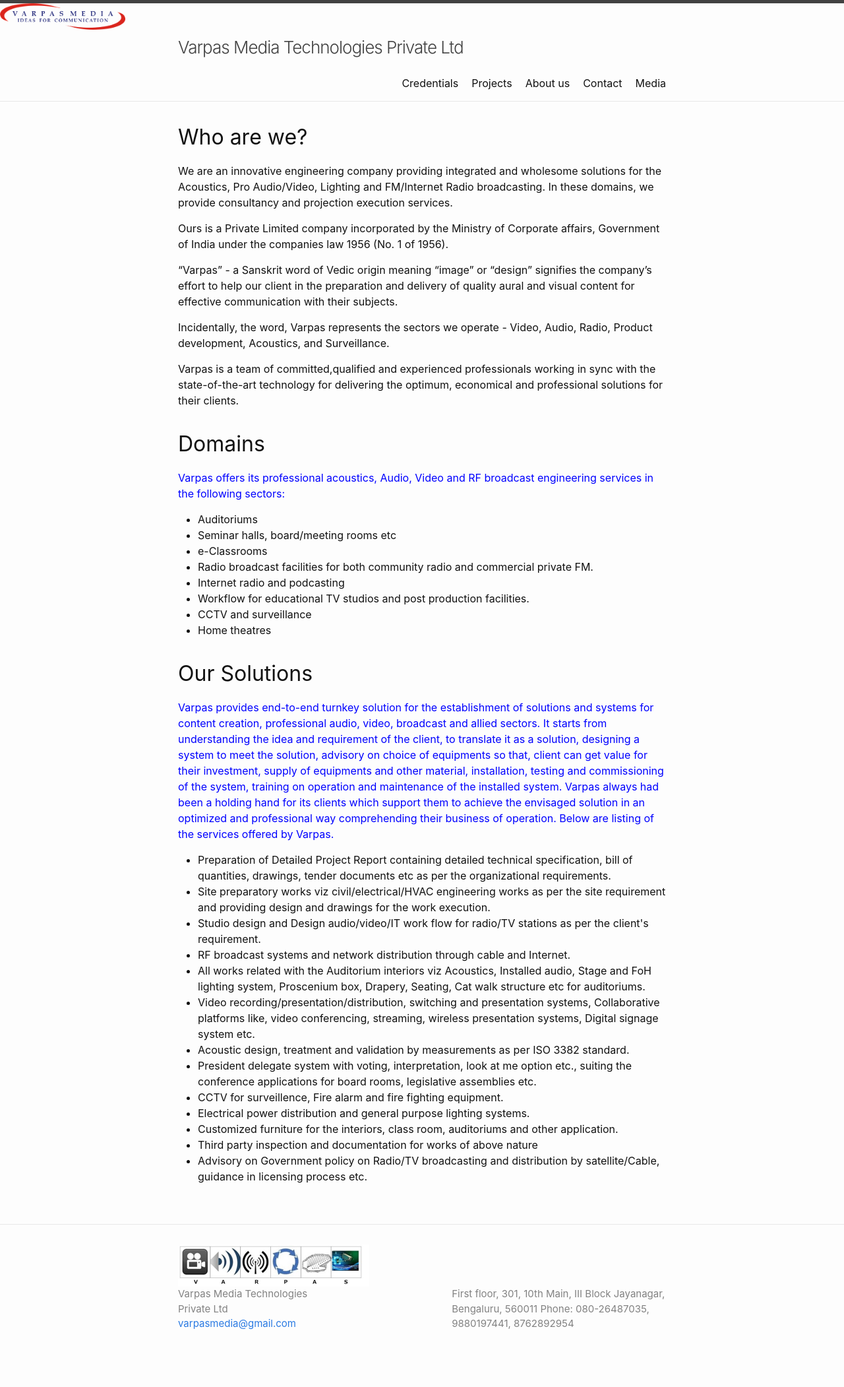
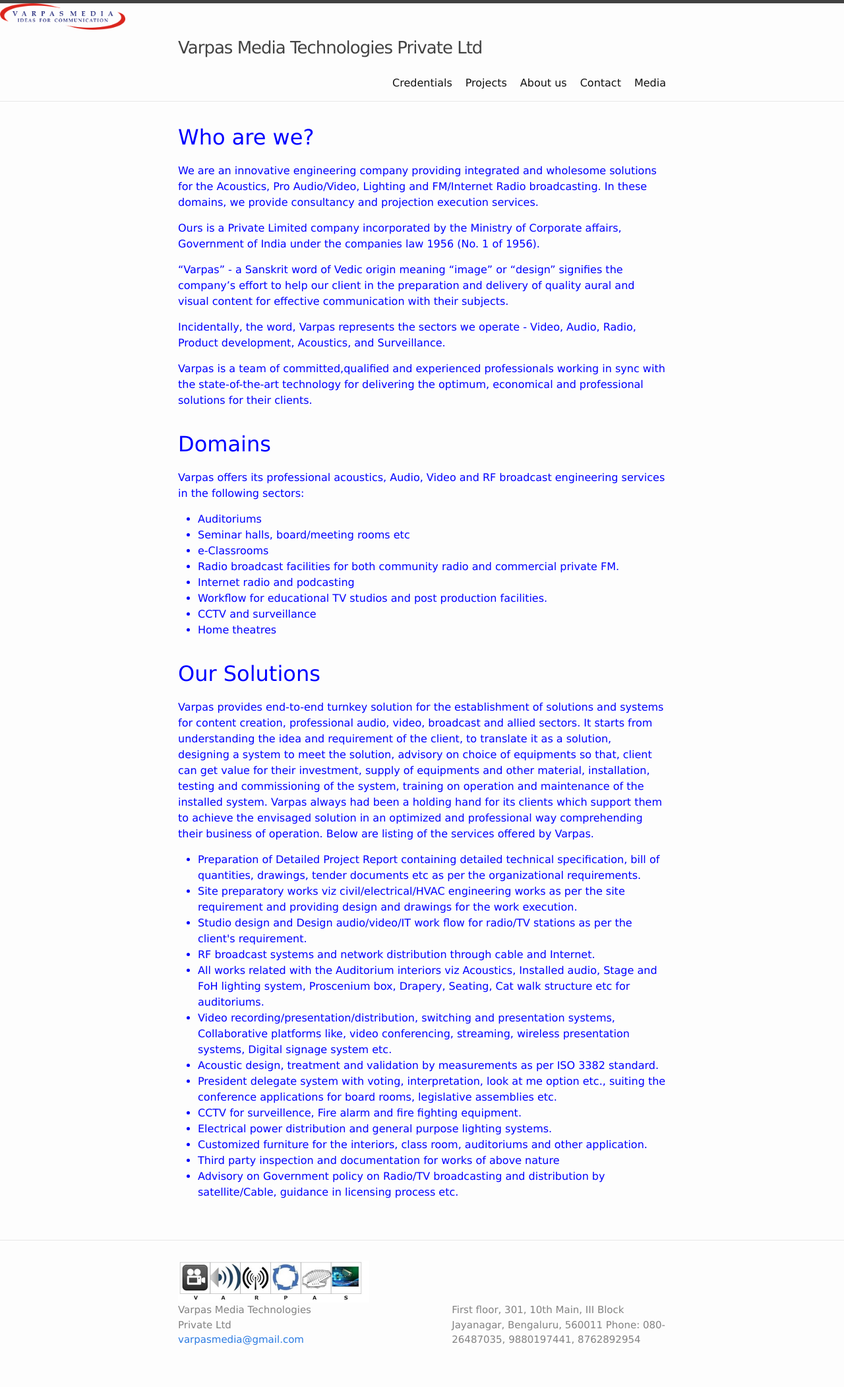
Before and after one commit to VarpasMedia/VarpasMedia.github.io, a Jekyll site: the page built from index.md, in a window 1280 px wide. Shown: the whole page at 66% size. Built offline with Jekyll 4.4.1, drawn with Linux system fonts in a browser that asks for light colours; before the commit the page ends 2078 px from its top, so only the background shows below that.

Commit message:
Update header.html

```diff
--- a/_includes/header.html
+++ b/_includes/header.html
@@ -1,6 +1,8 @@
 <header class="site-header" role="banner">
 
 <img src="images/Logo of Varpas.png" width="190" height="40" alt="">
+
+<font size="3" face="verdana" color="blue">
 
   <div class="wrapper">
     {%- assign default_paths = site.pages | map: "path" -%}
```
